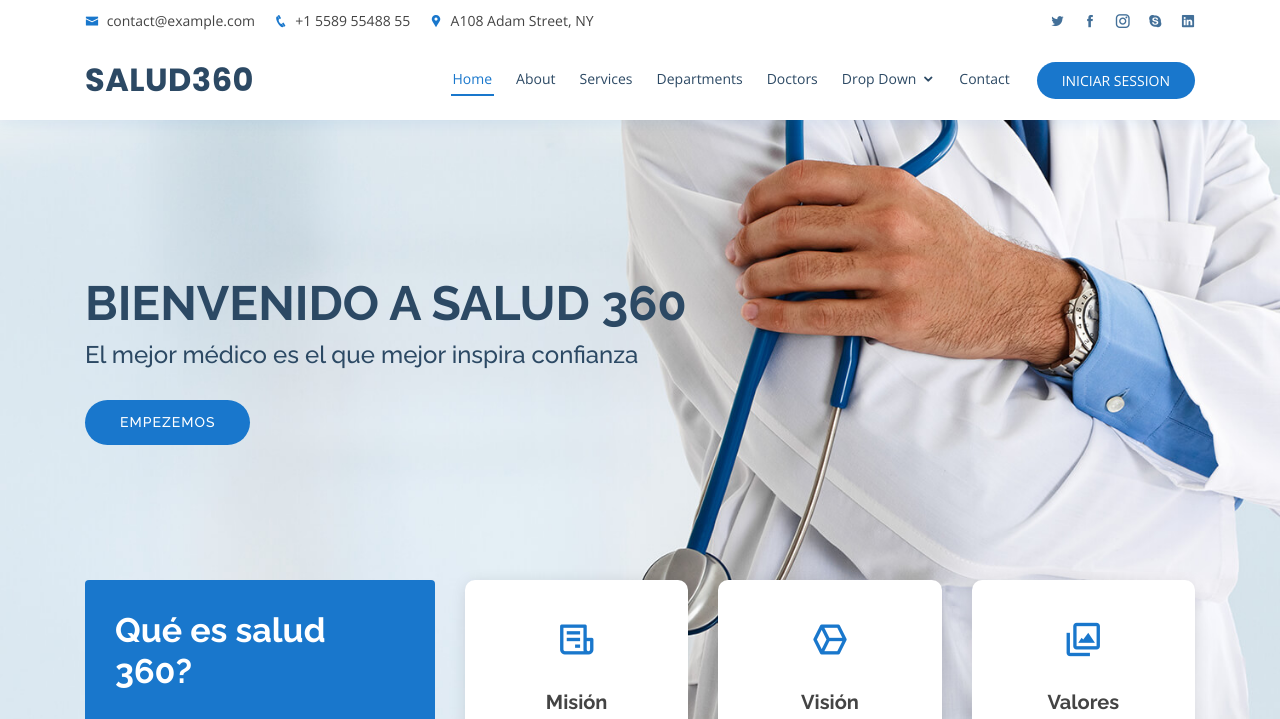
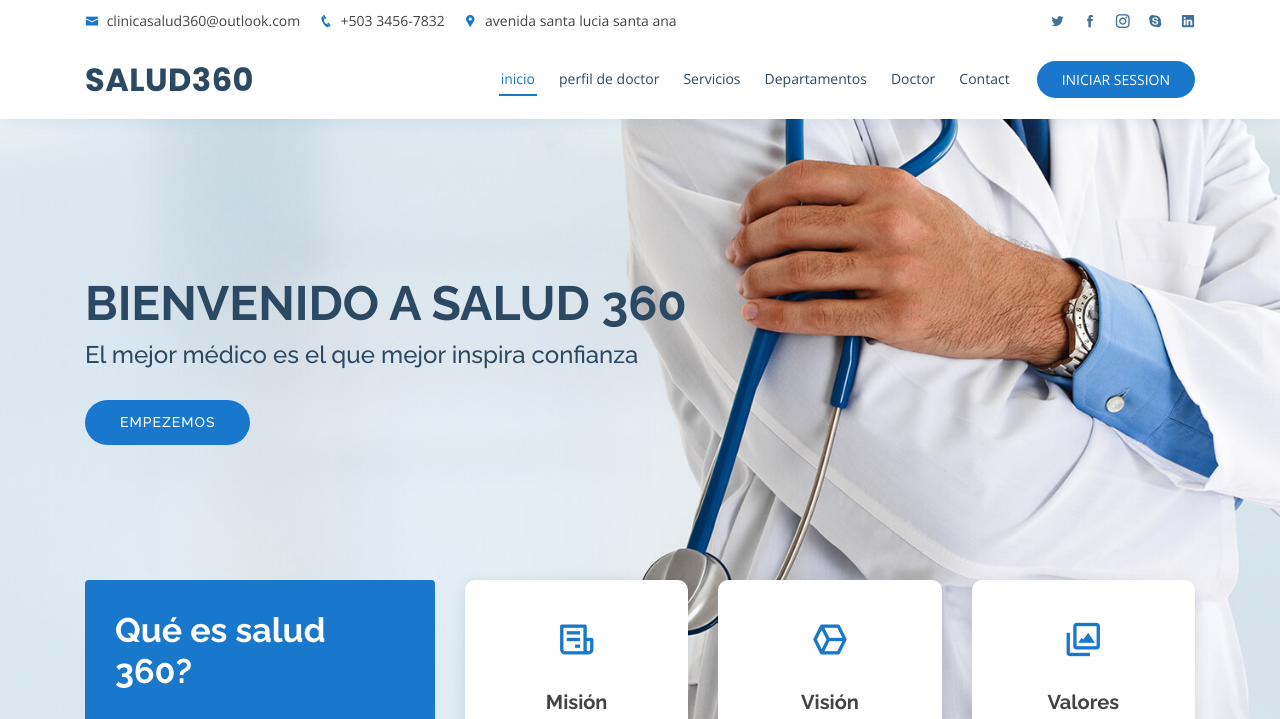
Before and after one commit to superluis1994/AMATS2021-SIST32B-Archivos-GRUPO-06, a PHP site: page /index.php in a window 1280 px wide. Shown: the top 719 px of the page. Run offline with PHP 8.4, Linux system fonts and the light colour scheme.

Commit message:
termine el apartdo del menu

```diff
--- a/index.php
+++ b/index.php
@@ -43,9 +43,9 @@
   <div id="topbar" class="d-none d-lg-flex align-items-center fixed-top">
     <div class="container d-flex">
       <div class="contact-info mr-auto">
-        <i class="icofont-envelope"></i> <a href="mailto:contact@example.com">contact@example.com</a>
-        <i class="icofont-phone"></i> +1 5589 55488 55
-        <i class="icofont-google-map"></i> A108 Adam Street, NY
+        <i class="icofont-envelope"></i> <a href="mailto:contact@example.com">clinicasalud360@outlook.com</a>
+        <i class="icofont-phone"></i> +503 3456-7832
+        <i class="icofont-google-map"></i> avenida santa lucia santa ana
       </div>
       <div class="social-links">
         <a href="#" class="twitter"><i class="icofont-twitter"></i></a>
@@ -67,27 +67,12 @@
 
       <nav class="nav-menu d-none d-lg-block">
         <ul>
-          <li class="active"><a href="index.html">Home</a></li>
-          <li><a href="#about">About</a></li>
-          <li><a href="#services">Services</a></li>
-          <li><a href="#departments">Departments</a></li>
-          <li><a href="#doctors">Doctors</a></li>
-          <li class="drop-down"><a href="">Drop Down</a>
-            <ul>
-              <li><a href="inicioSesion.php">session</a></li>
-              <li class="drop-down"><a href="#">Deep Drop Down</a>
-                <ul>
-                  <li><a href="#">Deep Drop Down 1</a></li>
-                  <li><a href="#">Deep Drop Down 2</a></li>
-                  <li><a href="#">Deep Drop Down 3</a></li>
-                  <li><a href="#">Deep Drop Down 4</a></li>
-                  <li><a href="#">Deep Drop Down 5</a></li>
-                </ul>
-              </li>
-              <li><a href="#">Drop Down 2</a></li>
-              <li><a href="#">Drop Down 3</a></li>
-              <li><a href="#">Drop Down 4</a></li>
-            </ul>
+          <li class="active"><a href="index.html">inicio</a></li>
+          <li><a href="#about">perfil de doctor</a></li>
+          <li><a href="#services">Servicios</a></li>
+          <li><a href="#departments">Departamentos</a></li>
+          <li><a href="#doctors">Doctor</a></li>
+
           </li>
           <li><a href="#contact">Contact</a></li>
 
```
